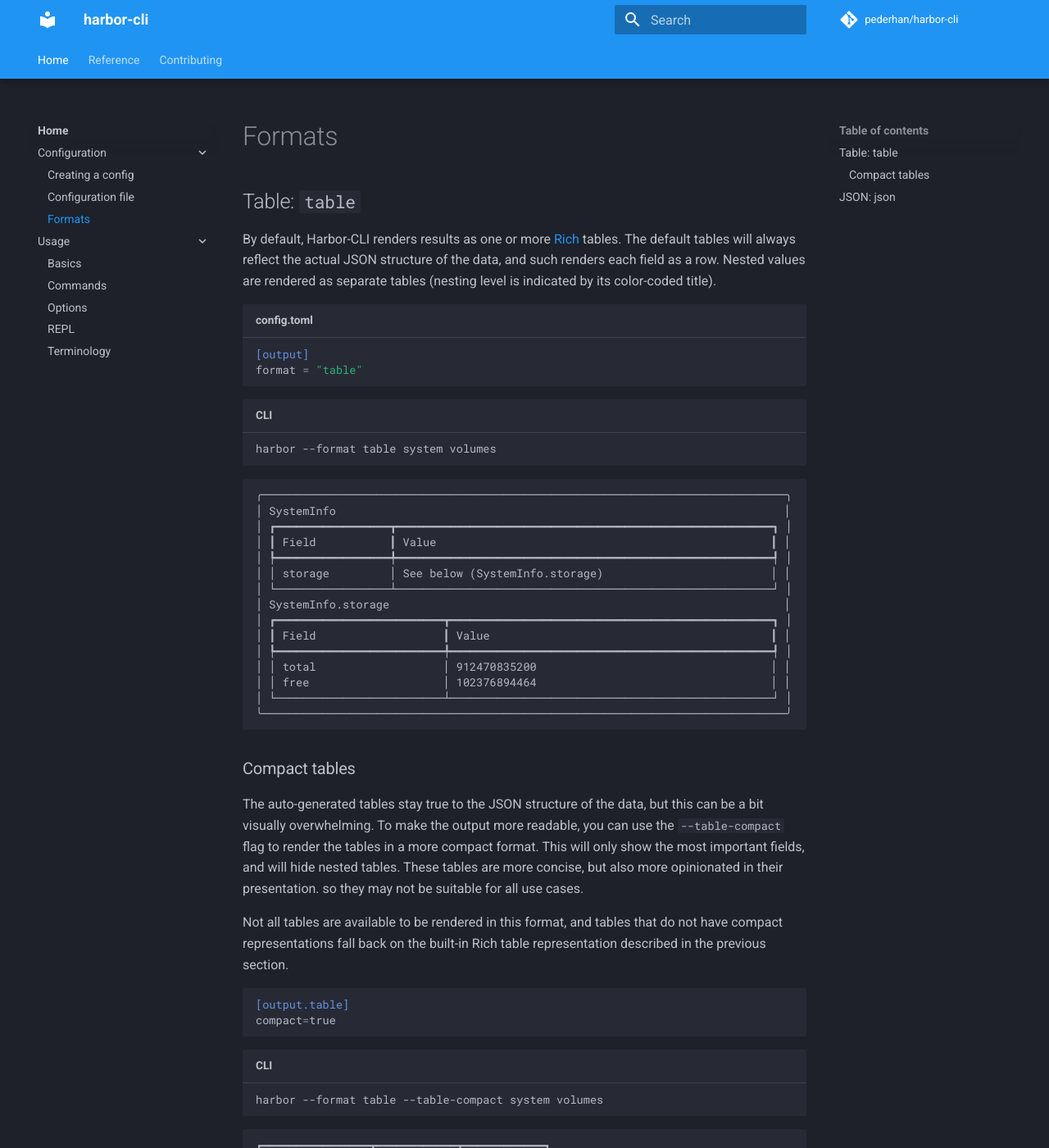
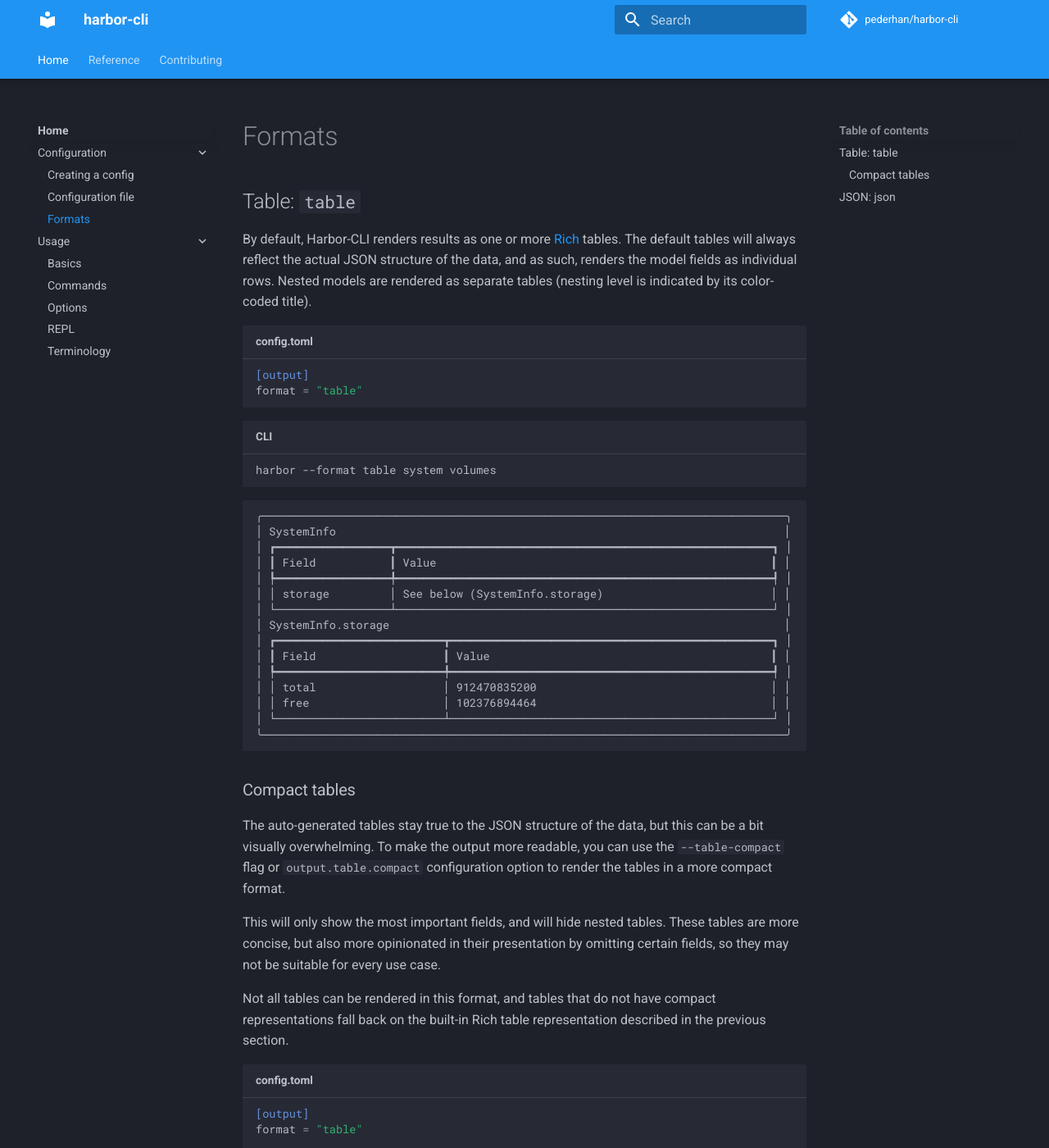
Before and after one commit to unioslo/harbor-cli, an MkDocs documentation site: the page built from docs/configuration/formats.md, in a window 1280 px wide and 1400 px high. Shown: the whole window at 82% size. Built offline with MkDocs 1.6.1 and Material for MkDocs 9.7.7, drawn with Linux system fonts in a browser that asks for light colours; comment, search, counter and statistics services are not loaded; some of the changed text lies outside the part shown.

Commit message:
Docs: improve grammar + examples of formats page

````diff
--- a/docs/configuration/formats.md
+++ b/docs/configuration/formats.md
@@ -4,8 +4,7 @@
 
 
 By default, Harbor-CLI renders results as one or more [Rich](https://rich.readthedocs.io/en/latest/tables.html) tables.
-The default tables will always reflect the actual JSON structure of the data, and such
-renders each field as a row. Nested values are rendered as separate tables (nesting level is indicated by its color-coded title).
+The default tables will always reflect the actual JSON structure of the data, and as such, renders the model fields as individual rows. Nested models are rendered as separate tables (nesting level is indicated by its color-coded title).
 
 ```toml title="config.toml"
 [output]
@@ -38,16 +37,21 @@ harbor --format table system volumes
 
 ### Compact tables
 
-The auto-generated tables stay true to the JSON structure of the data, but this can be a bit visually overwhelming. To make the output more readable, you can use the `--table-compact` flag to render the tables in a more compact format. This will only show the most important fields, and will hide nested tables. These tables are more concise, but also more opinionated in their presentation. so they may not be suitable for all use cases.
+The auto-generated tables stay true to the JSON structure of the data, but this can be a bit visually overwhelming. To make the output more readable, you can use the `--table-compact` flag or `output.table.compact` configuration option to render the tables in a more compact format.
 
-Not all tables are available to be rendered in this format, and tables that do not have compact representations fall back on the built-in Rich table representation described in the previous section.
+This will only show the most important fields, and will hide nested tables. These tables are more concise, but also more opinionated in their presentation by omitting certain fields, so they may not be suitable for every use case.
+
+Not all tables can be rendered in this format, and tables that do not have compact representations fall back on the built-in Rich table representation described in the previous section.
 
 
 <!-- TODO: The following tables have compact representations: -->
 
-```toml
+```toml title="config.toml"
+[output]
+format = "table"
+
 [output.table]
-compact=true
+compact = true
 ```
 
 ``` title="CLI"
@@ -67,7 +71,7 @@ harbor --format table --table-compact system volumes
 
 ## JSON: `json`
 
-Data from API as JSON. This is the raw response from the API. The output is formatted with one value per line and has a default indendation of 2 spaces.
+Render the data from the API as JSON. This emulates the presentation of the raw response from the API. The output is formatted with one value per line and has a default indendation of 2 spaces.
 
 ```toml title="config.toml"
 [output]
````
